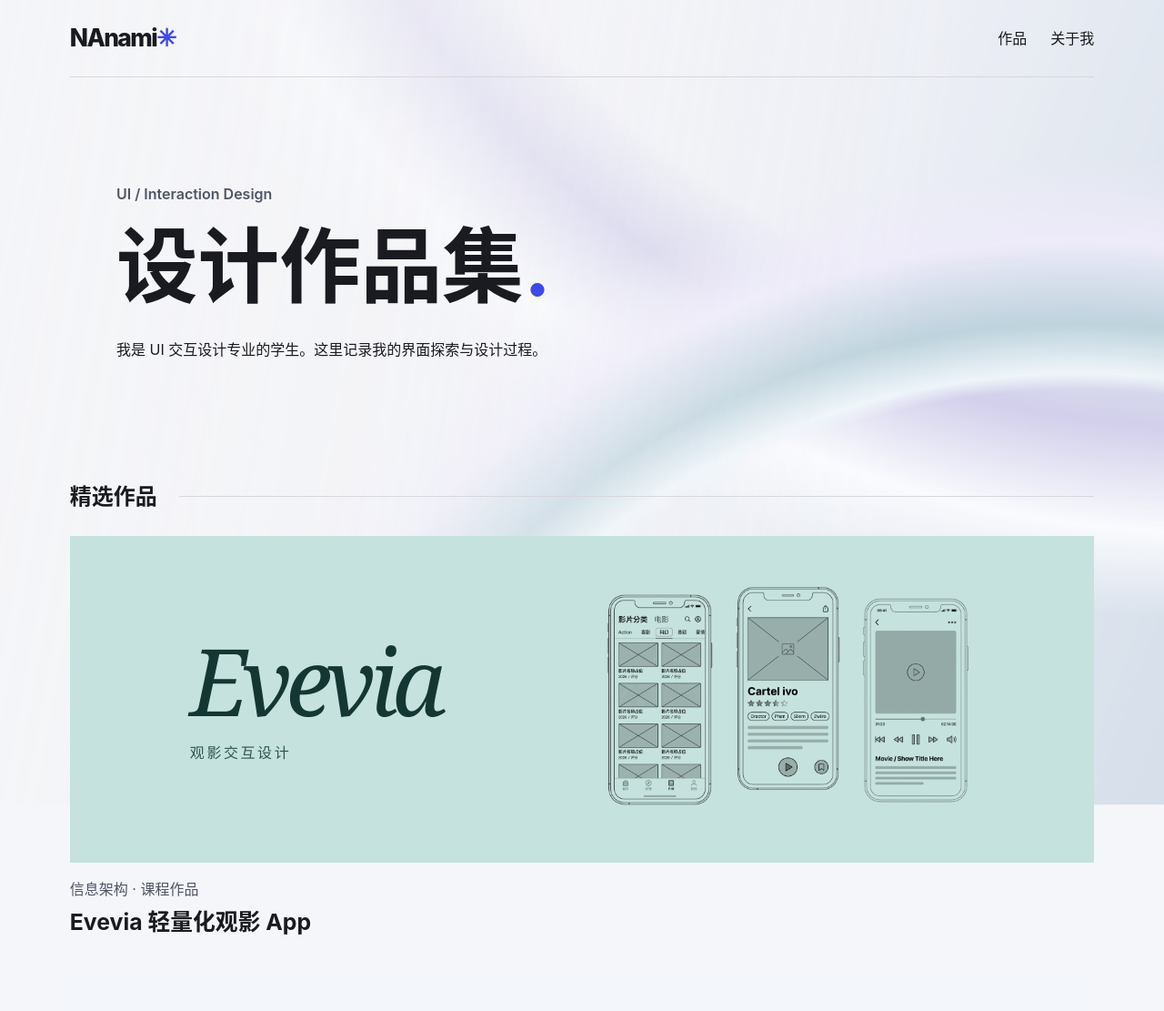
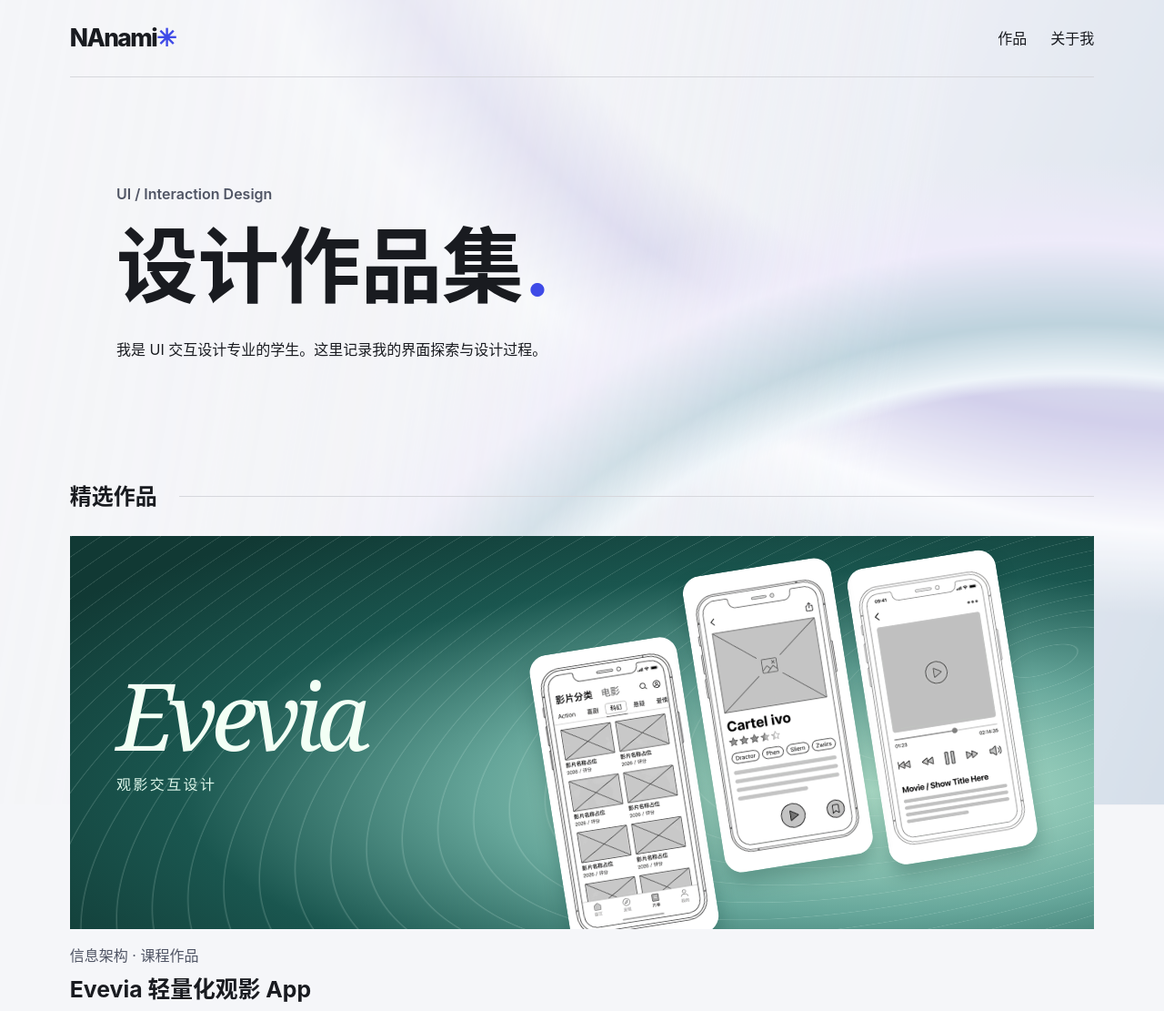
Before and after one commit to QIhai728/NAnami, a plain HTML site: page index.html in a window 1280 px wide. Shown: the top 1111 px of the page at 91% size. Drawn offline with Linux system fonts and the light colour scheme.

Commit message:
重绘作品封面 evevia.css

```diff
--- a/evevia.css
+++ b/evevia.css
@@ -1,12 +1,58 @@
 /* Evevia portfolio case */
 .eve-feature{display:block;margin-bottom:2rem;color:inherit;text-decoration:none}
 .eve-feature p{margin:1rem 0 .2rem;color:#505565}.eve-feature h3{margin:0;font-size:1.55rem}
-.eve-cover{display:flex;align-items:center;justify-content:space-around;gap:1rem;background:#c5e2de;color:#153734;padding:clamp(18px,4vw,64px);overflow:hidden}
-.eve-cover strong{font:italic clamp(2.9rem,8vw,7.5rem)/1 Georgia,serif;letter-spacing:-.065em}
-.eve-cover strong span{display:block;margin-top:1rem;color:#315651;font:500 1rem/1.5 sans-serif;letter-spacing:.16em}
-.eve-phones{display:flex;align-items:center;gap:clamp(3px,1vw,16px);mix-blend-mode:multiply}
-.eve-phones img{display:block;width:clamp(58px,10vw,150px);aspect-ratio:1/2;object-fit:cover}
-.eve-phones img:nth-child(2){transform:translateY(-5%)}
+.eve-cover {
+  display: grid;
+  grid-template-columns: minmax(0, 1fr) minmax(0, 1.35fr);
+  align-items: center;
+  position: relative;
+  isolation: isolate;
+  overflow: hidden;
+  min-height: clamp(270px, 32vw, 480px);
+  padding: clamp(24px, 4vw, 64px);
+  background: radial-gradient(ellipse at 78% 65%, #b9e9d3, #66a69a 34%, #1a564f 61%, #113934 88%);
+  color: #f3fff5;
+}
+.eve-cover::before {
+  content: "";
+  position: absolute;
+  inset: -45% -25%;
+  z-index: -1;
+  background: repeating-radial-gradient(ellipse at 80% 60%, transparent 0 38px, #e6fff32e 39px, transparent 41px);
+  transform: rotate(-18deg);
+}
+.eve-cover strong {
+  font: italic clamp(3.6rem, 8vw, 8rem)/1 Georgia, serif;
+  letter-spacing: -.07em;
+}
+.eve-cover strong span {
+  display: block;
+  margin-top: .8rem;
+  color: #def7eb;
+  font: 500 1rem/1.6 "Microsoft YaHei", sans-serif;
+  letter-spacing: .15em;
+}
+.eve-phones {
+  display: flex;
+  align-items: center;
+  justify-content: center;
+  gap: clamp(4px, 1.2vw, 20px);
+  transform: rotate(-9deg);
+}
+.eve-phones img {
+  display: block;
+  width: 28%;
+  aspect-ratio: 1/2;
+  object-fit: cover;
+  border-radius: 12% / 6%;
+  box-shadow: 0 12px 20px #07342d44;
+}
+.eve-phones img:first-child { transform: translateY(12%); }
+.eve-phones img:nth-child(2) { transform: translateY(-6%); }
+@media (max-width: 620px) {
+  .eve-cover { grid-template-columns: 1fr; gap: 1.7rem; }
+  .eve-phones { width: min(90%, 340px); justify-self: end; }
+}
 .case-intro{max-width:54rem}.case-intro h1{font-size:clamp(2.5rem,5vw,5rem)}
 .eve-layout{max-width:960px;margin:0 auto}.eve-layout section{margin:clamp(2.5rem,6vw,5rem) 0}.eve-layout p{max-width:46rem}.eve-layout figure{margin:0}
 .eve-layout figcaption{color:#3f504d;font-size:.94rem;margin-top:.55rem}.eve-layout img,.eve-layout video{max-width:100%;display:block}
@@ -15,4 +61,4 @@
 .eve-diagrams{display:grid;grid-template-columns:1fr 1fr;gap:1.5rem}.eve-diagrams figure:last-child{grid-column:1/-1}
 .eve-diagrams img{width:100%;height:clamp(180px,27vw,340px);object-fit:contain;background:white;border:1px solid #ddd}
 .eve-layout video{width:100%;background:#10181a}
-@media(max-width:620px){.eve-explore,.eve-diagrams{grid-template-columns:1fr}.eve-cover{flex-direction:column;align-items:flex-start}.eve-phones{align-self:center}.eve-phones img{width:clamp(64px,20vw,110px)}.eve-cover strong span{display:inline;margin-left:1rem;letter-spacing:0}.eve-explore{gap:1rem}}
+@media(max-width:620px){.eve-explore,.eve-diagrams{grid-template-columns:1fr}.eve-explore{gap:1rem}}
```
